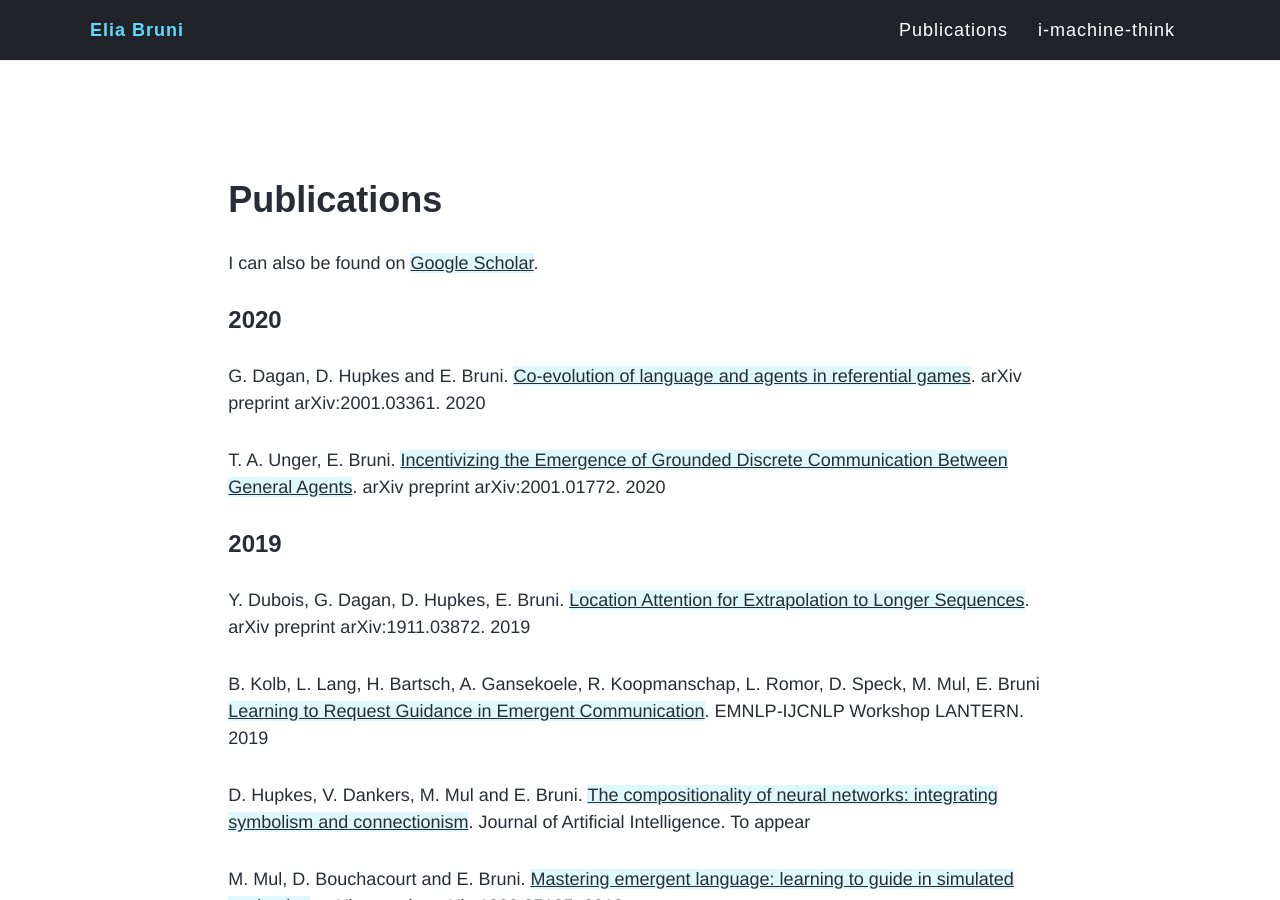
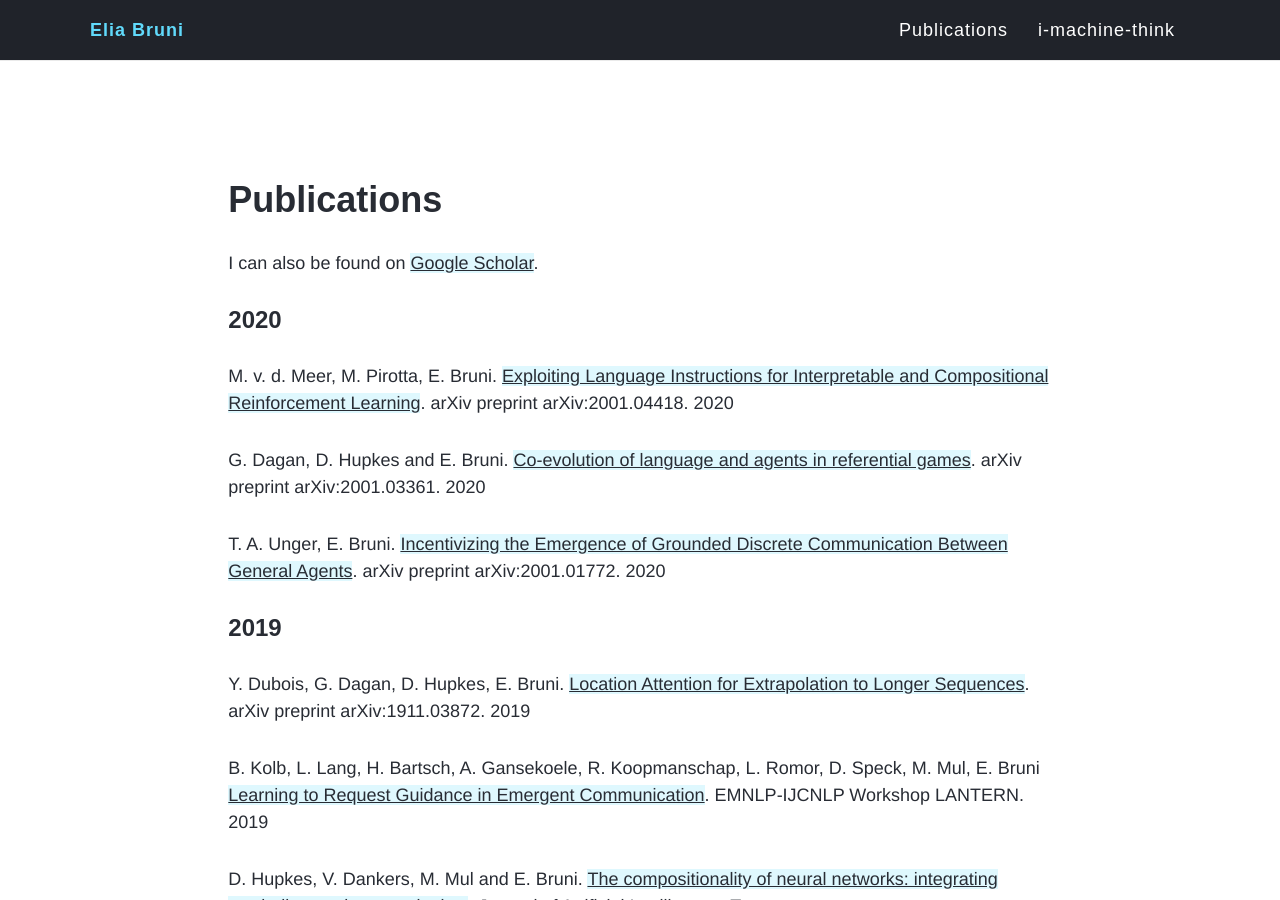
Before and after one commit to eliabruni/eliabruni.github.io, a Jekyll site: the page built from publications.md, in a window 1280 px wide and 900 px high. Built offline with Jekyll 4.4.1, drawn with Linux system fonts in a browser that asks for light colours; nearby versions of some CDN libraries.

Commit message:
add Michiel's paper

```diff
--- a/publications.md
+++ b/publications.md
@@ -8,6 +8,8 @@ title: ""
 I can also be found on [Google Scholar](https://scholar.google.com/citations?user=Oyb3NYgAAAAJ&hl=en).
 
 ### 2020
+M. v. d. Meer, M. Pirotta, E. Bruni. [Exploiting Language Instructions for Interpretable and Compositional Reinforcement Learning](https://arxiv.org/abs/2001.04418). arXiv preprint arXiv:2001.04418. 2020
+
 G. Dagan, D. Hupkes and E. Bruni. [Co-evolution of language and agents in referential games](https://arxiv.org/abs/2001.03361). arXiv preprint arXiv:2001.03361. 2020
 
 T. A. Unger, E. Bruni. [Incentivizing the Emergence of Grounded Discrete Communication
```
